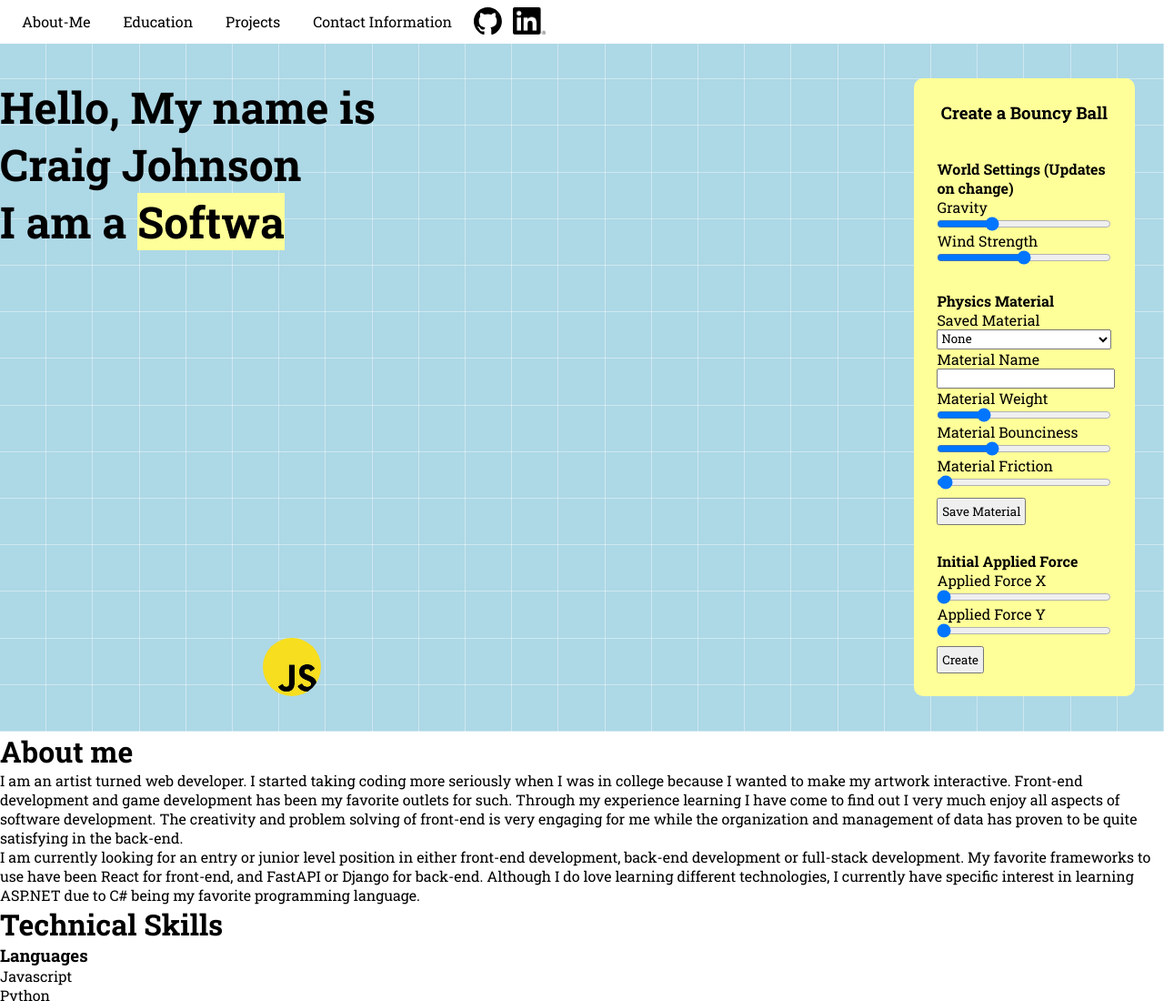
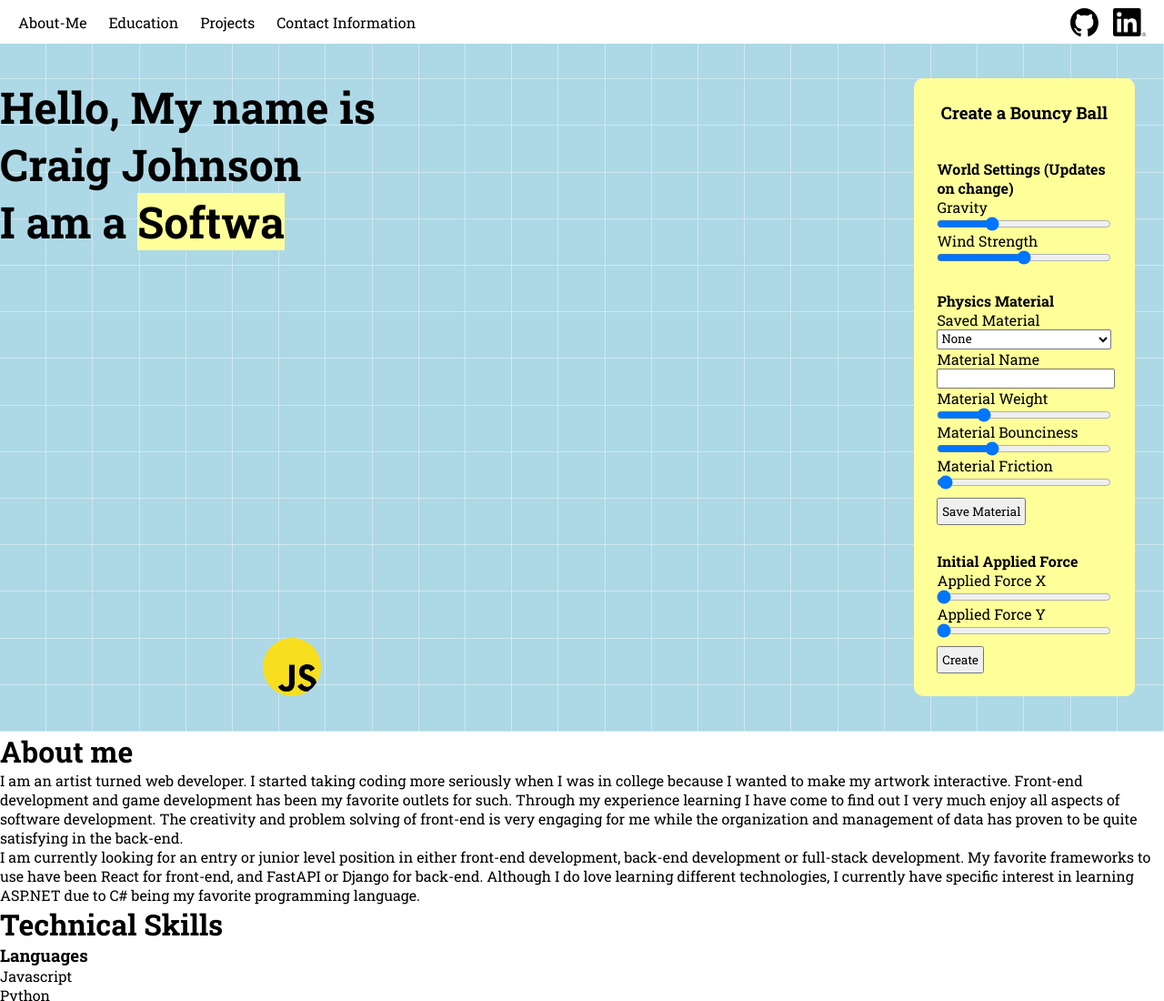
Before and after one commit to Craigware/Portfolio-No-Framework, a plain HTML site: page portfolio.html in a window 1280 px wide. Shown: the top 1100 px of the page at 91% size. Drawn offline with Linux system fonts and the light colour scheme.

Commit message:
Working on navbar CSS
A lot of fiddling around with positioning on the navbar and weirdness with adding margin-top to the hero while having the navbar position be fixed.

```diff
--- a/portfolio.css
+++ b/portfolio.css
@@ -3,14 +3,16 @@
 * {
   margin: 0;
   scroll-behavior: smooth;
-  scroll-padding-top: 2.5rem;
+  scroll-padding-top: 3rem;
   padding: 0;
   z-index: 1;
   font-family: 'Roboto Slab', serif;
 }
 
+:root {
+  --navigation_padding: .5rem;
+  --navigation_height: 2rem;
 
-:root {
   --background_color: white;
   --text_color: black;
   --foreground_color: lightblue;
@@ -22,36 +24,53 @@
 }
 
 
-nav {
-  padding: .5rem;
+
+#Navigation {
+  position: fixed;
+  display: flex;
+
+  background-color: var(--background_color);
+
+  height: var(--navigation_height);
+  width: calc(100% - calc(var(--navigation_padding) * 2));
+
+
+  padding: var(--navigation_padding);
+
   align-items: center;
-  height: 2rem;
   z-index: 100;
 
+
   & a{
+    width: auto;
     text-decoration: none;
   }
 
   & .navbar-item{
     display: inline;
     color: black;
-    margin-left: 1rem;
-    margin-right: 1rem;
-    vertical-align: middle;
-    line-height: 100%;
+    margin-left: .75rem;
+    margin-right: .75rem;
   }
 
   & .navbar-logo{
-    margin-left: .25rem;
-    margin-right: .25rem;
+    margin-left: auto;
     filter: brightness(0);
   }
 
+  & .socials{
+    margin-left: auto;
+  }
+
   & img{
+    margin-top: 5%;
     width: auto;
     height: 1.9rem;
-    justify-content: ;
   }
+}
+
+.navbar-spacer {
+  height: calc(var(--navigation_height) + calc(var(--navigation_padding) * 2));
 }
 
 
--- a/portfolio.html
+++ b/portfolio.html
@@ -9,16 +9,18 @@
 </head>
 <body>
   <main>
-    <!-- Going to make a navbar here eventually -->
+
     <nav id="Navigation">
       <a href="#About-Me" class="navbar-item">About-Me</a>
       <a href="#Education" class="navbar-item">Education</a>
       <a href="#Projects" class="navbar-item">Projects</a>
       <a href="#General-Information" class="navbar-item">Contact Information</a>
-      <a target="_blank" href="https://www.github.com/Craigware" class="navbar-item navbar-logo"><img class="" src="./source/images/github-mark-white.svg"/></a>
-      <a target="_blank" href="https://www.linkedin.com/in/craig-johnson-jr/" class="navbar-item navbar-logo"><img class="" src="./source/images/LI-In-Bug.png"/></a>
+      <div class="socials">
+        <a target="_blank" href="https://www.github.com/Craigware" class="navbar-item navbar-logo"><img alt="Github Logo" src="./source/images/github-mark-white.svg"/></a>
+        <a target="_blank" href="https://www.linkedin.com/in/craig-johnson-jr/" class="navbar-item navbar-logo"><img alt="LinkedIn Logo" src="./source/images/LI-In-Bug.png"/></a>
+      </div>
     </nav>
-
+    <div class="navbar-spacer"></div>
     <div id="Hero" class="welcome-screen">
       <div id="Hero-Grid" class="grid">
       </div>
```
